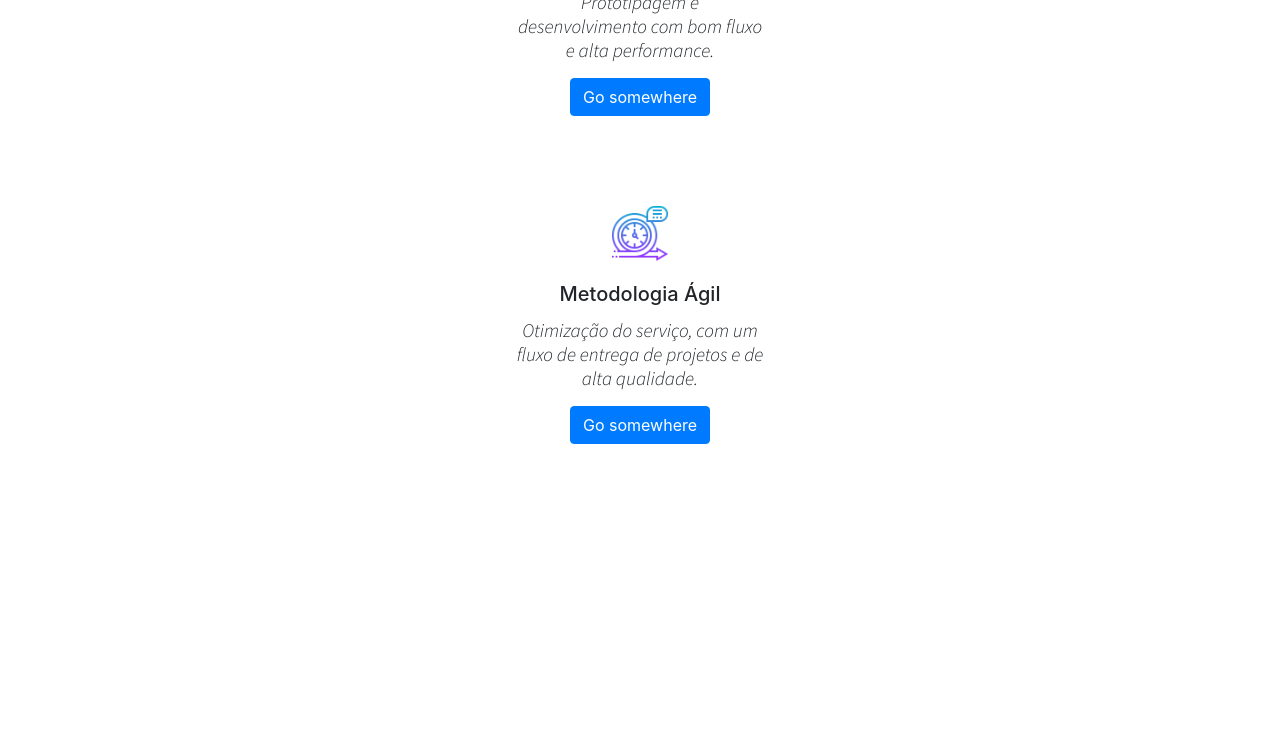
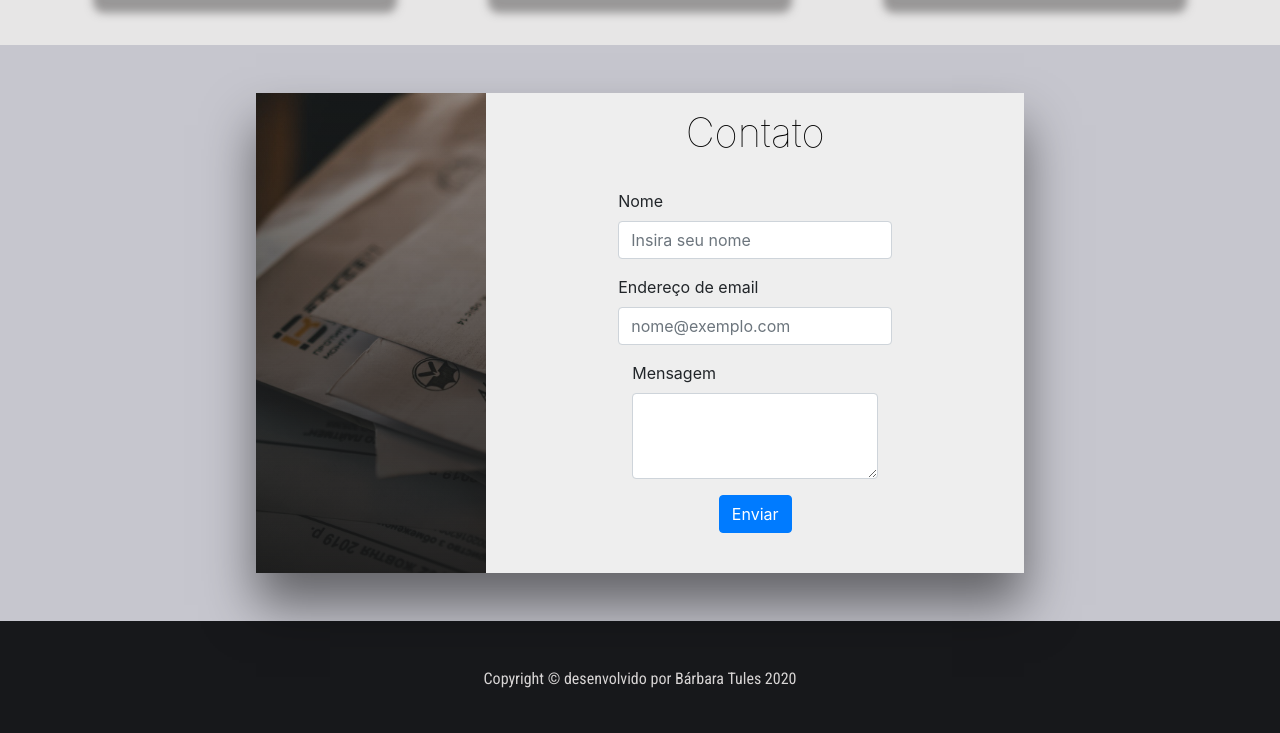
Before and after one commit to btules/portifolio, a plain HTML site: page index.html in a window 1280 px wide. Shown: the part 2096-2829 px from the top of the page. Before the commit the page ends 2629 px from the top, so only its background shows below. Drawn offline with nearby package versions, Linux system fonts and the light colour scheme.

Commit message:
Atualização, responsividade, footer!!

```diff
--- a/estilo/content.css
+++ b/estilo/content.css
@@ -86,13 +86,18 @@
     width: 100%;
 }
 
+.content-project {
+    background-color: #e7e6e6;
+    padding: 3rem;
+}
+
+
 .project {
     display: flex;
-    flex-direction: column;
     align-items: center;
     justify-content: space-around;
+
 }
-
 
 .content-project .content-header{
     display: flex;
@@ -120,13 +125,12 @@
 
 .card {
     width: 18rem;
-    height: 20rem;
+    height: 25rem;
     display: flex;
     flex-direction: column;
-    justify-content: center;
+    justify-content: space-between;
     align-items: center;
-    border: none;
-    margin-bottom: 0.5rem;
+    box-shadow: 0 0.5rem 0.5rem 0.5rem rgba(75, 74, 74, 0.5);
 }
 
 
@@ -134,6 +138,8 @@
     object-fit: cover;
     width: 20%;
     height: auto;
+    margin: 2rem;
+
 }
 
 .card img:hover{
@@ -151,3 +157,112 @@
 .card .card-body p {
     font: 300 1.2rem var(--font-secondary);
 }
+
+
+.sessao-contato{
+    width: 100%;
+    background-color: rgb(198, 198, 206);
+    display: flex;
+    align-items: center;
+    justify-content: center;
+}
+
+.contato-wrapper .contato-right h1{
+    width: 100%;
+    text-align: center;
+    color: #000;
+    font-weight: lighter;
+    margin-bottom: 2rem;
+
+}
+
+.contato-wrapper{
+    width: 60%;
+    height: 30rem;
+    display: flex;
+    box-shadow: 0 2rem 3rem rgba(0, 0, 0, 0.5);
+    margin: 3rem auto;
+
+}
+
+.contato-wrapper .contato-left{
+    width: 30%;
+    background: linear-gradient(rgba(15, 15, 15, 0.3), rgba(22, 22, 22, 0.9)), url(../imgs/email.jpeg);
+    background-size: cover;
+}
+
+.contato-wrapper .contato-right {
+    width: 70%;
+    background-color: #eee;
+    padding: 1rem 3rem 3rem 3rem;
+}
+
+.contato-wrapper .contato-right form {
+    width: 100%;
+    display: flex;
+    flex-direction: column;
+    align-items: center;
+}
+
+.contato-wrapper .contato-right .form-group .form-control {
+    font-size: 1.5rem;
+    font: var(--font-secondary);
+
+}
+
+.contato-wrapper .contato-right .form-group .form-control:focus{
+    border-bottom: 0.9px solid #000;
+}
+
+footer {
+    background-color: #17181b;
+    overflow: hidden;
+    width: 100%;
+    height: 7rem;
+    display: flex;
+    justify-content: center;
+    align-items: baseline;
+}
+
+footer .footer-content {
+    display: flex;
+    justify-content: center;
+    align-items: center;
+    padding: 1rem;
+    margin: 1rem;
+}
+
+footer .footer-content p {
+    text-align: center;
+    padding: 1rem;
+    color: #d8d5d5;
+    font: 300 1rem var(--font-primary);
+}
+
+
+@media (max-width: 760px){
+    .contato-wrapper .contato-right h1 {
+        font: 1rem var(--font-action);
+    }
+    .contato-wrapper .contato-right .form-group .form-control {
+        font-size: 1rem;
+        font: var(--font-secondary);
+    }
+    .contato-wrapper{
+        width: 70%;
+        margin: 2rem auto;
+    }
+    .contato-wrapper .contato-right {
+        width: 70%;
+        padding: 1rem;
+    }
+    .contato-wrapper .contato-left{
+        width: 30%;
+    }
+    .project {
+        flex-wrap: wrap;
+    }
+    .card {
+        margin-bottom: 1rem;
+    }
+}
--- a/estilo/logo.css
+++ b/estilo/logo.css
@@ -66,3 +66,10 @@
 .container-fluid header .banner button:hover{
     opacity: 0.8;
 }
+
+@media (max-width: 760px){
+    .container-fluid header .banner h1 {
+        line-height: 3rem;
+
+    }
+}
--- a/index.html
+++ b/index.html
@@ -19,7 +19,7 @@
 
 <body>
     <div class="container-fluid">
-       <!-- MENU INICIO  -->
+        <!-- MENU INICIO  -->
         <div class="container-menu">
             <nav class="navbar navbar-expand-lg navbar-light ">
                 <button class="navbar-toggler" type="button" data-toggle="collapse" data-target="#navbarNav"
@@ -49,7 +49,7 @@
                 </div>
             </nav>
         </div>
-               <!-- BANNER  -->
+        <!-- BANNER  -->
         <header>
             <div class="img-wrapper">
                 <img class="img-fluid" src="./imgs/background.png" alt="">
@@ -60,7 +60,7 @@
                 <button>Saiba Mais</button>
             </div>
         </header>
-       <!-- SKILLS E SOBRE MIM  -->
+        <!-- SKILLS E SOBRE MIM  -->
         <section class="content-know">
             <div class="content-header">
                 <h1>Sobre</h1>
@@ -108,13 +108,14 @@
                 <div class="texto">
                     <p>
                         Olá,<br>
-                         Sou Barbara Tules, apaixonada por tecnologia e entusiasta no desenvolvimento de software.<br>
-                         Sigo como uma eterna aprendiz nesse mundo da TI. Adoro desafios e acredito na transformação do mundo com a informação.
+                        Sou Barbara Tules, apaixonada por tecnologia e entusiasta no desenvolvimento de software.<br>
+                        Sigo como uma eterna aprendiz nesse mundo da TI. Adoro desafios e acredito na transformação do
+                        mundo com a informação.
                     </p>
                 </div>
             </div>
         </section>
-       <!-- SESSÃO DE PROJETOS  -->
+        <!-- SESSÃO DE PROJETOS  -->
         <section class="content-project">
             <div class="content-header">
                 <h1>O que faço</h1>
@@ -148,9 +149,40 @@
                 </div>
             </div>
         </section>
-               <!-- CONTATO  -->
 
+        <!-- CONTATO  -->
 
+        <section class="sessao-contato">
+            <div class="contato-wrapper">
+                <div class="contato-left">
+                </div>
+                <div class="contato-right">
+                    <h1>Contato</h1>
+                    <form>
+                        <div class="form-group">
+                            <label for="inlineFormInputName">Nome</label>
+                            <input type="text" class="form-control" id="inlineFormInputName"
+                                placeholder="Insira seu nome">
+                        </div>
+                        <div class="form-group">
+                            <label for="exampleFormControlInput1">Endereço de email</label>
+                            <input type="email" class="form-control" id="exampleFormControlInput1"
+                                placeholder="nome@exemplo.com">
+                        </div>
+                        <div class="form-group">
+                            <label for="exampleFormControlTextarea1">Mensagem</label>
+                            <textarea class="form-control" id="exampleFormControlTextarea1" rows="3"></textarea>
+                        </div>
+                        <button type="submit" class="btn btn-primary">Enviar</button>
+                    </form>
+                </div>
+            </div>
+        </section>
+        <footer>
+            <div class="footer-content">
+                <p>Copyright &copy desenvolvido por <strong>Bárbara Tules</strong> 2020</p>
+            </div>
+        </footer>
     </div>
     <script src="main.js"></script>
     <script src="https://code.jquery.com/jquery-3.5.1.slim.min.js"
```
Also changed, not shown: imgs/email.jpeg (added).
